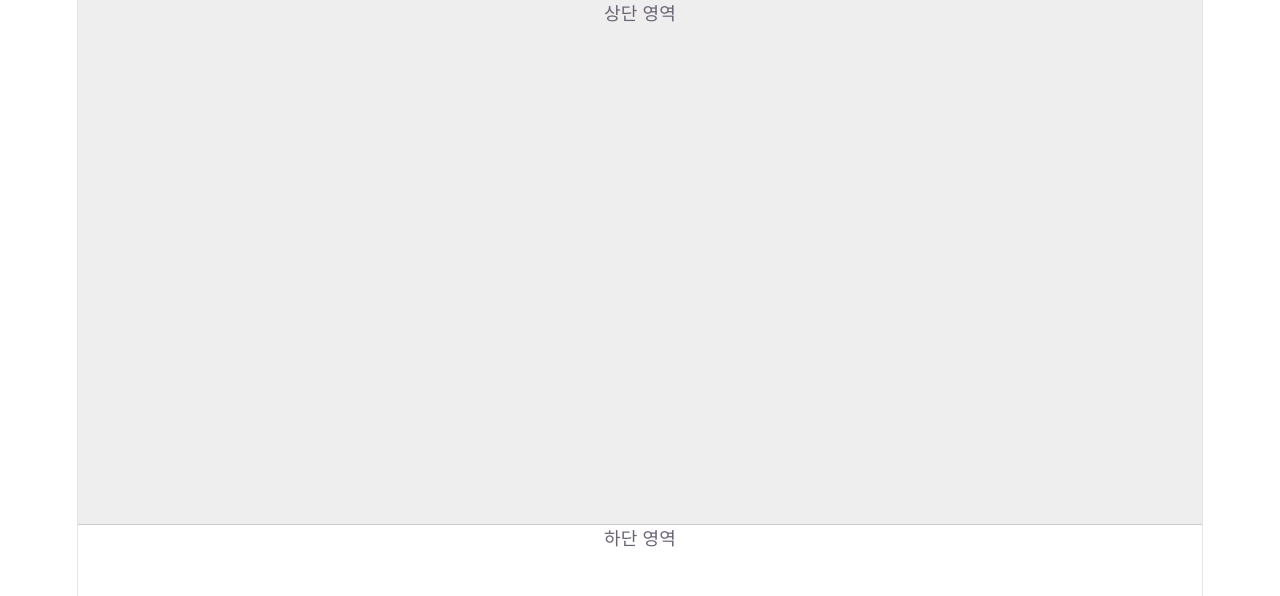
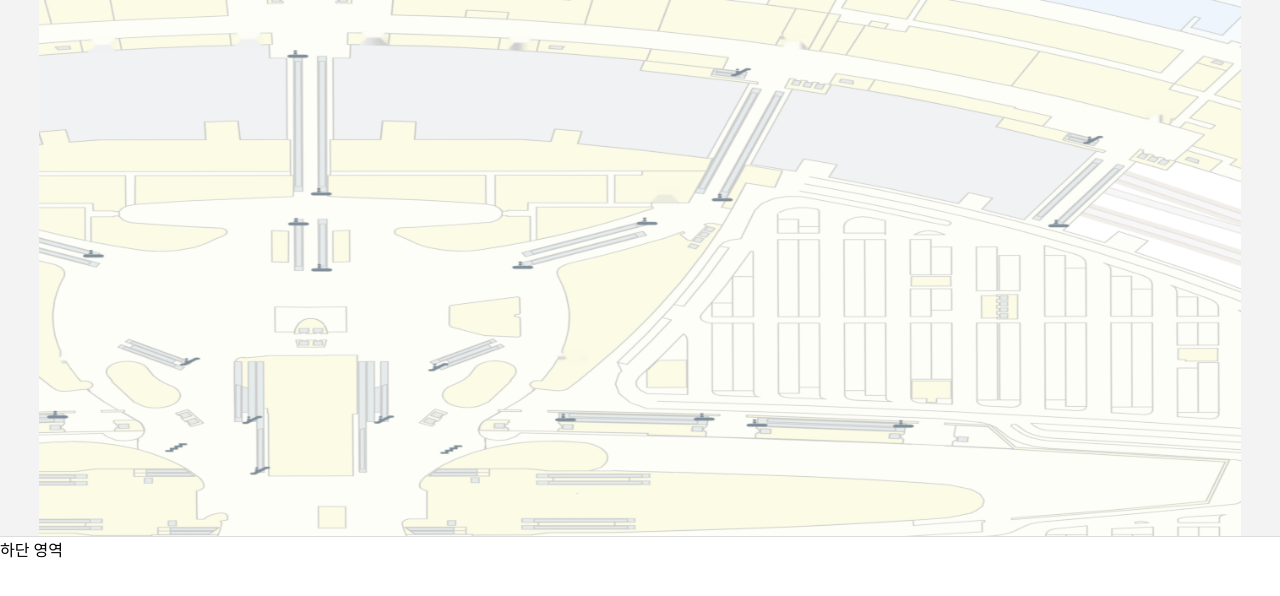
Before and after one commit to Yoo0635/drrk, a React (Vite) app in the folder drrk_FE/vite-project/: page / in a window 1280 px wide. Shown: the top 596 px of the page. Built offline with nearby package versions, Linux system fonts and the light colour scheme.

Commit message:
상단 지도 생성

```diff
--- a/drrk_FE/vite-project/src/App.css
+++ b/drrk_FE/vite-project/src/App.css
@@ -1,11 +1,3 @@
-* {
-  box-sizing: border-box;
-}
-
-body {
-  margin: 0;
-}
-
 .page {
   width: 100%;
   min-height: 100vh;
@@ -15,16 +7,28 @@ body {
 }
 
 .top-area {
-  flex: 2;
   width: 100%;
+  height: 67vh;
 
-  background-color: #eeeeee;
+  display: flex;
+  align-items: center;
+  justify-content: center;
+
+  overflow: hidden;
+  background-color: #f3f3f3;
+}
+
+.airport-map {
+  width: 100%;
+  height: 100%;
+
+  object-fit: contain;
 }
 
 .bottom-area {
-  flex: 1;
   width: 100%;
+  height: 33vh;
 
   background-color: #ffffff;
-  border-top: 1px solid #cccccc;
+  border-top: 1px solid #dddddd;
 }
--- a/drrk_FE/vite-project/src/App.tsx
+++ b/drrk_FE/vite-project/src/App.tsx
@@ -1,11 +1,19 @@
 import "./App.css";
 
-export default function App() {
+function App() {
   return (
     <main className="page">
-      <section className="top-area">상단 영역</section>
+      <section className="top-area">
+        <img
+          src="/images/airport-map.png"
+          alt="인천공항 지도"
+          className="airport-map"
+        />
+      </section>
 
       <section className="bottom-area">하단 영역</section>
     </main>
   );
 }
+
+export default App;
--- a/drrk_FE/vite-project/src/index.css
+++ b/drrk_FE/vite-project/src/index.css
@@ -1,111 +1,16 @@
-:root {
-  --text: #6b6375;
-  --text-h: #08060d;
-  --bg: #fff;
-  --border: #e5e4e7;
-  --code-bg: #f4f3ec;
-  --accent: #aa3bff;
-  --accent-bg: rgba(170, 59, 255, 0.1);
-  --accent-border: rgba(170, 59, 255, 0.5);
-  --social-bg: rgba(244, 243, 236, 0.5);
-  --shadow:
-    rgba(0, 0, 0, 0.1) 0 10px 15px -3px, rgba(0, 0, 0, 0.05) 0 4px 6px -2px;
-
-  --sans: system-ui, 'Segoe UI', Roboto, sans-serif;
-  --heading: system-ui, 'Segoe UI', Roboto, sans-serif;
-  --mono: ui-monospace, Consolas, monospace;
-
-  font: 18px/145% var(--sans);
-  letter-spacing: 0.18px;
-  color-scheme: light dark;
-  color: var(--text);
-  background: var(--bg);
-  font-synthesis: none;
-  text-rendering: optimizeLegibility;
-  -webkit-font-smoothing: antialiased;
-  -moz-osx-font-smoothing: grayscale;
-
-  @media (max-width: 1024px) {
-    font-size: 16px;
-  }
+* {
+  box-sizing: border-box;
 }
 
-@media (prefers-color-scheme: dark) {
-  :root {
-    --text: #9ca3af;
-    --text-h: #f3f4f6;
-    --bg: #16171d;
-    --border: #2e303a;
-    --code-bg: #1f2028;
-    --accent: #c084fc;
-    --accent-bg: rgba(192, 132, 252, 0.15);
-    --accent-border: rgba(192, 132, 252, 0.5);
-    --social-bg: rgba(47, 48, 58, 0.5);
-    --shadow:
-      rgba(0, 0, 0, 0.4) 0 10px 15px -3px, rgba(0, 0, 0, 0.25) 0 4px 6px -2px;
-  }
-
-  #social .button-icon {
-    filter: invert(1) brightness(2);
-  }
-}
-
+html,
+body,
 #root {
-  width: 1126px;
-  max-width: 100%;
-  margin: 0 auto;
-  text-align: center;
-  border-inline: 1px solid var(--border);
-  min-height: 100svh;
-  display: flex;
-  flex-direction: column;
-  box-sizing: border-box;
+  margin: 0;
+  width: 100%;
+  min-width: 100%;
+  min-height: 100%;
 }
 
 body {
   margin: 0;
 }
-
-h1,
-h2 {
-  font-family: var(--heading);
-  font-weight: 500;
-  color: var(--text-h);
-}
-
-h1 {
-  font-size: 56px;
-  letter-spacing: -1.68px;
-  margin: 32px 0;
-  @media (max-width: 1024px) {
-    font-size: 36px;
-    margin: 20px 0;
-  }
-}
-h2 {
-  font-size: 24px;
-  line-height: 118%;
-  letter-spacing: -0.24px;
-  margin: 0 0 8px;
-  @media (max-width: 1024px) {
-    font-size: 20px;
-  }
-}
-p {
-  margin: 0;
-}
-
-code,
-.counter {
-  font-family: var(--mono);
-  display: inline-flex;
-  border-radius: 4px;
-  color: var(--text-h);
-}
-
-code {
-  font-size: 15px;
-  line-height: 135%;
-  padding: 4px 8px;
-  background: var(--code-bg);
-}
```
Also changed, not shown: drrk_FE/vite-project/public/images/airport-map.png (added).
